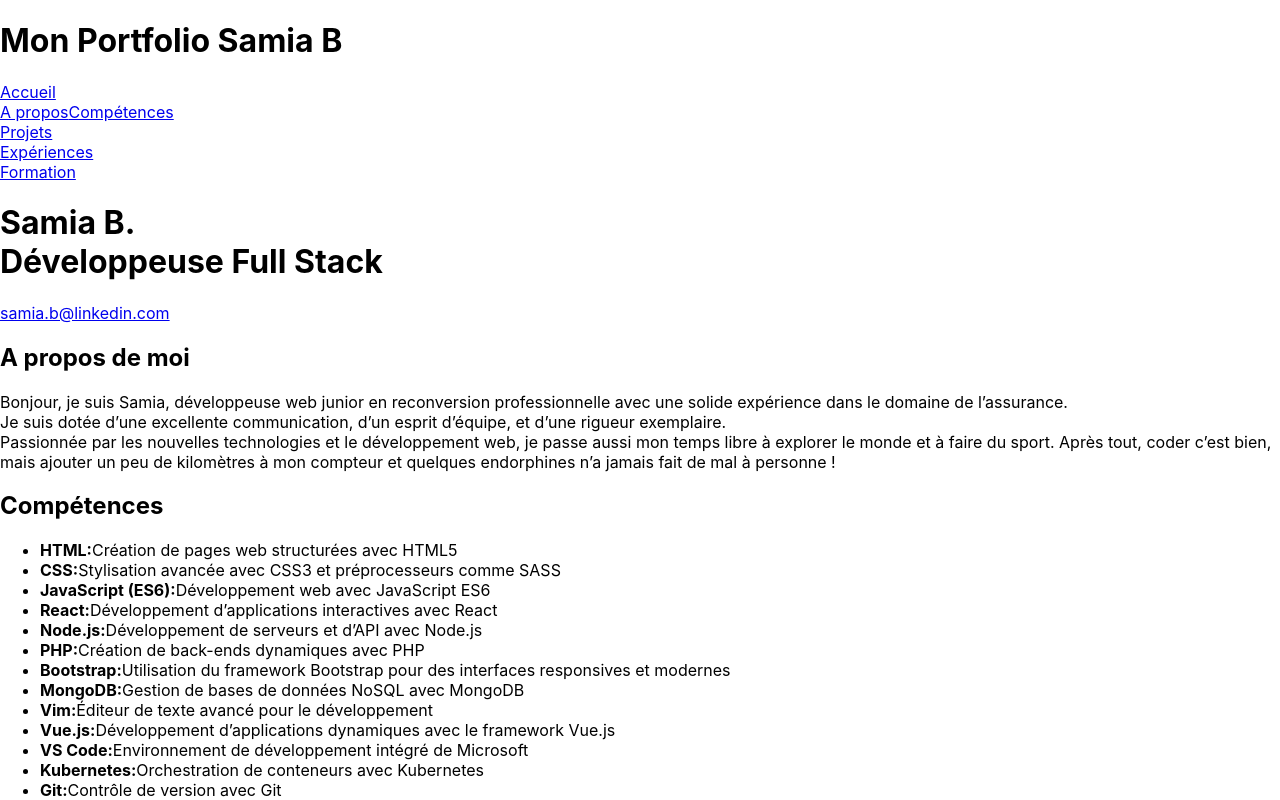
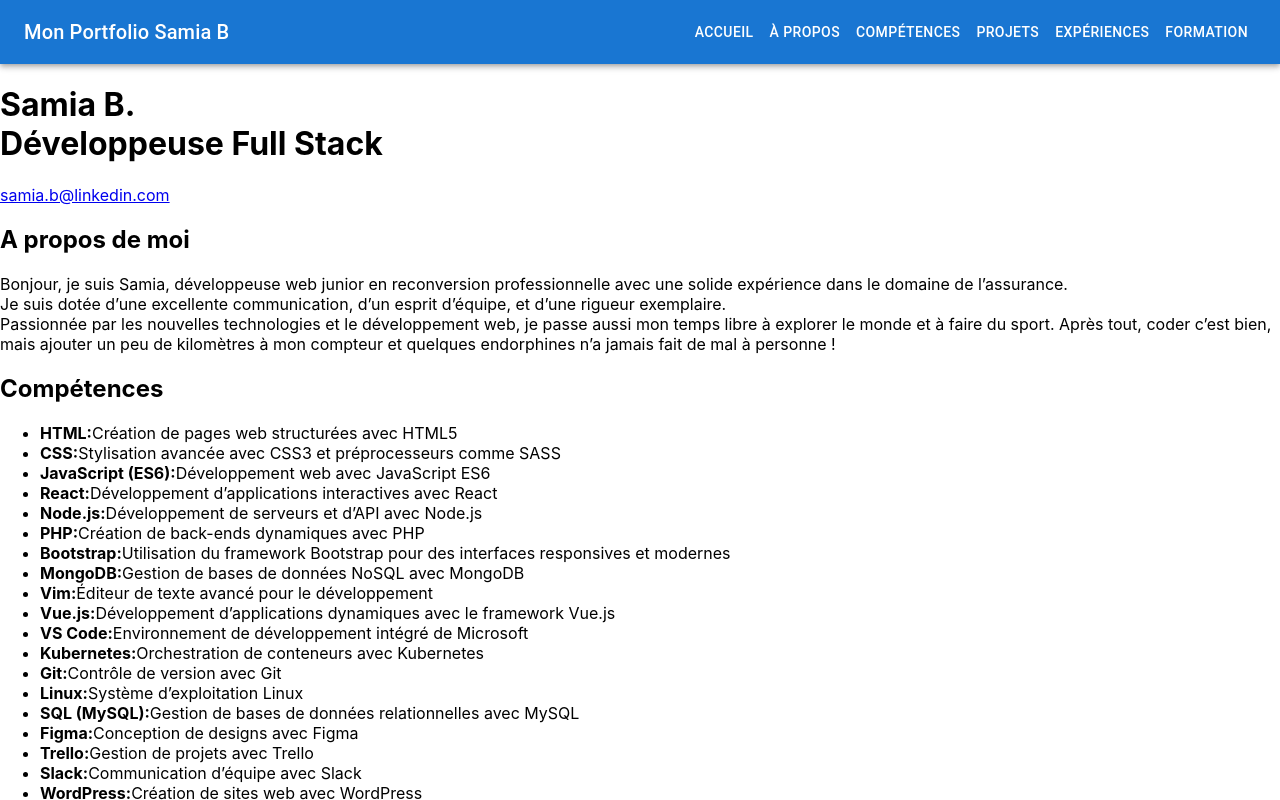
Before and after one commit to samiaB16/portfolio-openclassroom, a React (Create React App) app in the folder portfolio/: page / in a window 1280 px wide. Shown: the top 800 px of the page. Built offline with nearby package versions, Linux system fonts and the light colour scheme.

Commit message:
Integrated MUI and improved design of Layout component

```diff
--- a/portfolio/package.json
+++ b/portfolio/package.json
@@ -4,6 +4,9 @@
   "private": true,
   "homepage": "https://samiaB16.github.io/portfolio-openclassroom",
   "dependencies": {
+    "@emotion/react": "^11.13.0",
+    "@emotion/styled": "^11.13.0",
+    "@mui/material": "^5.16.7",
     "@testing-library/jest-dom": "^5.17.0",
     "@testing-library/react": "^13.4.0",
     "@testing-library/user-event": "^13.5.0",
--- a/portfolio/src/components/Layout.js
+++ b/portfolio/src/components/Layout.js
@@ -1,20 +1,23 @@
 import React from 'react';
 import { Link } from 'react-router-dom';
+import { AppBar, Toolbar, Typography, Button } from '@mui/material';
 
 function Layout({ children }) {
   return (
     <>
-      <header>
-        <h1>Mon Portfolio Samia B</h1>
-        <nav>
-          <Link to="/">Accueil</Link><br />
-          <Link to="/About">A propos</Link>
-          <Link to="/competences">Compétences</Link><br />
-          <Link to="/projects">Projets</Link><br />
-          <Link to="/experiences">Expériences</Link><br />
-          <Link to="/formation">Formation</Link>
-        </nav>
-      </header>
+      <AppBar position="static">
+        <Toolbar>
+          <Typography variant="h6" component="div" sx={{ flexGrow: 1 }}>
+            Mon Portfolio Samia B
+          </Typography>
+          <Button color="inherit" component={Link} to="/">Accueil</Button>
+          <Button color="inherit" component={Link} to="/about">À propos</Button>
+          <Button color="inherit" component={Link} to="/competences">Compétences</Button>
+          <Button color="inherit" component={Link} to="/projects">Projets</Button>
+          <Button color="inherit" component={Link} to="/experiences">Expériences</Button>
+          <Button color="inherit" component={Link} to="/formation">Formation</Button>
+        </Toolbar>
+      </AppBar>
       <main>
         {children}
       </main>
```
Also changed, not shown: 1 other file (tests, documents, lock files or other folders).
